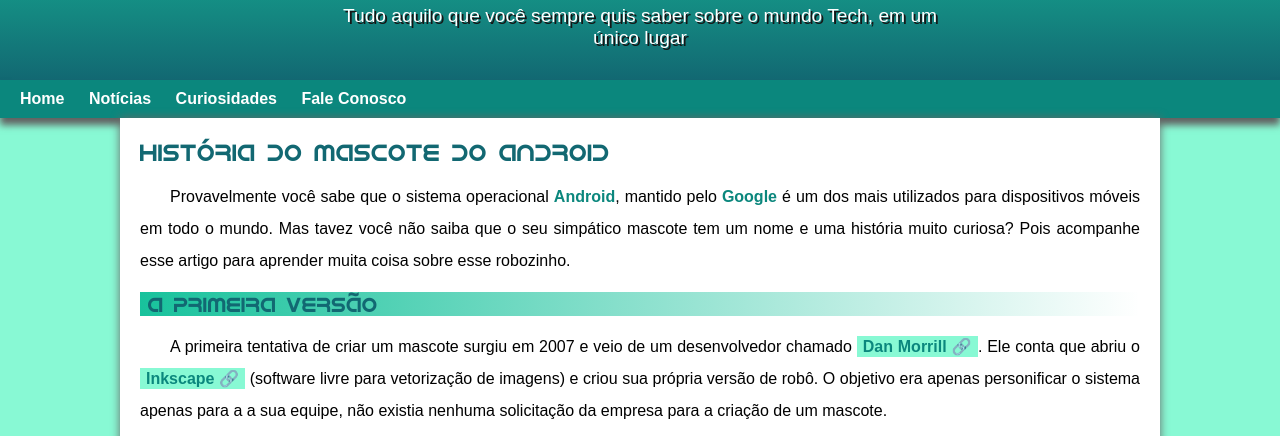
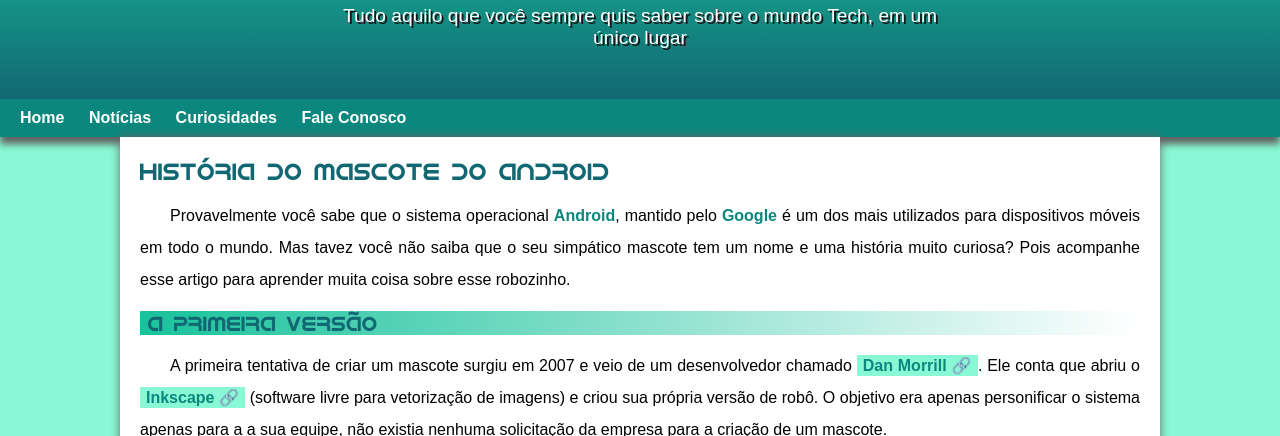
Before and after one commit to Gustavo192001/projeto-android, a plain HTML site: page index.html in a window 1280 px wide. Shown: the part 110-546 px from the top of the page. Drawn offline with Linux system fonts and the light colour scheme; a web font is replaced by a local one.

Commit message:
problema resolvido

```diff
--- a/estilo/style.css
+++ b/estilo/style.css
@@ -47,7 +47,7 @@ header > p {
     padding-right: 10px;
     padding-left: 10px;
     margin: auto;
-    margin-bottom: 30px;
+    padding-bottom: 50px;
     text-shadow: 2px 2px 0px rgb(22, 22, 22);
 }
 
```
